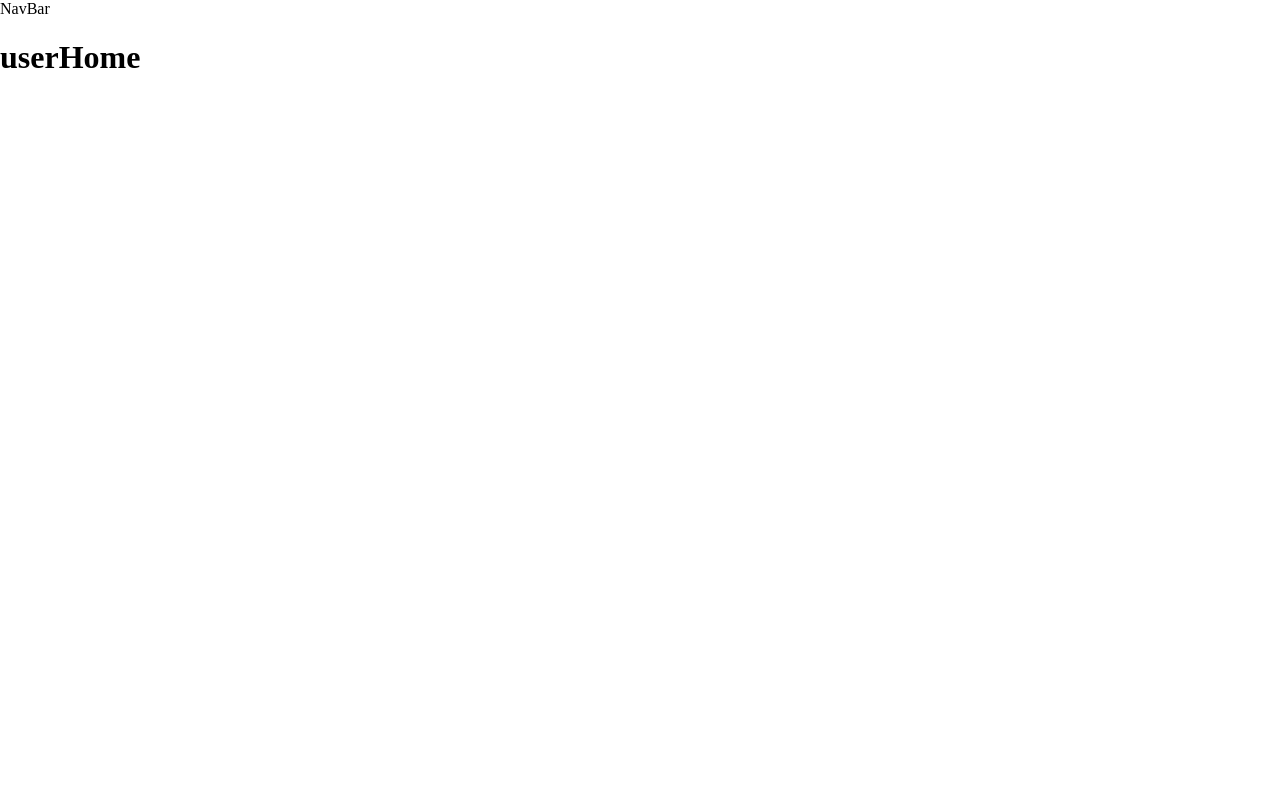
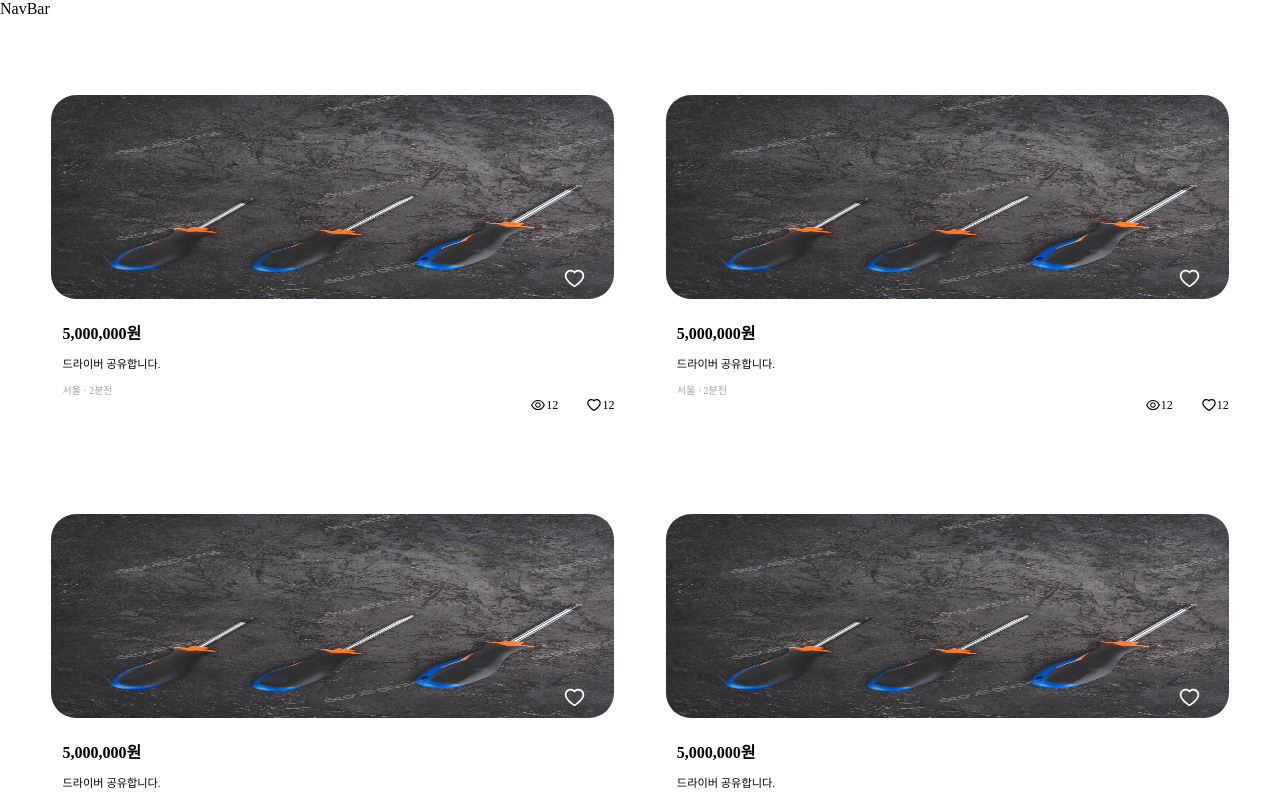
Before and after one commit to 22JH/share42, a React (Create React App) app in the folder AMAG_Project/Frontend/ou42/: page / in a window 1280 px wide. Shown: the top 800 px of the page. Built offline with nearby package versions, Linux system fonts and the light colour scheme.

Commit message:
[FE] UPDATE : 유저 홈 화면 스켈레톤 코드 작성

```diff
--- a/AMAG_Project/Frontend/ou42/package.json
+++ b/AMAG_Project/Frontend/ou42/package.json
@@ -16,6 +16,7 @@
     "emotion": "^11.0.0",
     "react": "^18.2.0",
     "react-dom": "^18.2.0",
+    "react-icons": "^4.8.0",
     "react-query": "^3.39.3",
     "react-router-dom": "^6.10.0",
     "react-scripts": "5.0.1",
--- a/AMAG_Project/Frontend/ou42/src/@types/global/index.d.ts
+++ b/AMAG_Project/Frontend/ou42/src/@types/global/index.d.ts
@@ -1,5 +1,6 @@
 declare module "*.gif";
 declare module "*.png";
+declare module "*.jpg";
 declare namespace NodeJS {
   interface ProcessEnv {
     readonly REACT_APP_IMAGE_URL: string;
--- a/AMAG_Project/Frontend/ou42/src/routes/userHome/UserHome.tsx
+++ b/AMAG_Project/Frontend/ou42/src/routes/userHome/UserHome.tsx
@@ -1,12 +1,143 @@
 /** @jsxImportSource @emotion/react */
 import { css } from "@emotion/react";
+import testObject from "../../assets/testObject.jpg";
+
+import { AiOutlineHeart } from "react-icons/ai";
+import { AiOutlineEye } from "react-icons/ai";
+import { AiTwotoneHeart } from "react-icons/ai";
+import { useState } from "react";
+
+const content = css`
+  .container {
+    display: flex;
+    flex-wrap: wrap;
+  }
+  .item {
+    flex: 1 1 35%;
+    height: 30vh;
+    position: relative;
+
+    .img-icon {
+      position: absolute;
+      right: 5%;
+      bottom: 17%;
+    }
+
+    &:nth-of-type(2n + 1) {
+      margin: 6% 2% 8% 4%;
+    }
+
+    &:nth-of-type(2n) {
+      margin: 6% 4% 8% 2%;
+    }
+
+    .img {
+      width: 100%;
+      height: 85%;
+      margin-bottom: 3%;
+      border-radius: 25px;
+    }
+
+    & p {
+      margin: 0 0 0 2%;
+      color: #a3a3a3;
+    }
+
+    & p:nth-of-type(1) {
+      font-size: 1rem;
+      font-weight: 600;
+      color: black;
+      margin-bottom: 2%;
+    }
+
+    & p:nth-of-type(2) {
+      font-weight: 500;
+      font-size: 0.7rem;
+      color: black;
+      margin-bottom: 2%;
+    }
+
+    & p:nth-of-type(3) {
+      font-size: 0.625rem;
+    }
+
+    .icon {
+      text-align: end;
+      display: flex;
+      justify-content: end;
+
+      .eye {
+        fill: black;
+        display: flex;
+        align-items: center;
+        & > span {
+          font-size: 0.75rem;
+        }
+
+        margin-right: 5%;
+      }
+
+      .heart {
+        fill: black;
+        display: flex;
+        align-items: center;
+        & > span {
+          font-size: 0.75rem;
+        }
+      }
+    }
+
+    .img-icon {
+      transition: all 2s;
+    }
+  }
+`;
 
 const sampleData = [1, 2, 3, 4, 5, 6, 7, 8];
 
 function UserHome() {
+  const [isLike, setIslike] = useState<boolean>(false);
+
+  const like = () => {
+    setIslike(!isLike);
+  };
+
   return (
-    <div>
-      <h1>userHome</h1>
+    <div css={content}>
+      <div className="container">
+        {sampleData.map((data, index) => {
+          return (
+            <div className="item" key={index}>
+              {isLike ? (
+                <div className="img-icon" onClick={like}>
+                  <AiTwotoneHeart style={{ fill: "red" }} size="23" />
+                </div>
+              ) : (
+                <div className="img-icon" onClick={like}>
+                  <AiOutlineHeart style={{ fill: "white" }} size="23" />
+                </div>
+              )}
+              <img src={testObject} alt="test" className="img" />
+
+              <p>5,000,000원</p>
+              <p>드라이버 공유합니다.</p>
+              <p>서울 · 2분전</p>
+
+              <div className="icon">
+                <span className="eye">
+                  <AiOutlineEye />
+                  <span>12</span>
+                </span>
+
+                <div className="heart">
+                  <AiOutlineHeart />
+                  <span>12</span>
+                </div>
+              </div>
+            </div>
+          );
+        })}
+      </div>
     </div>
   );
 }
```
Also changed, not shown: AMAG_Project/Frontend/ou42/src/assets/testObject.jpg (added).
